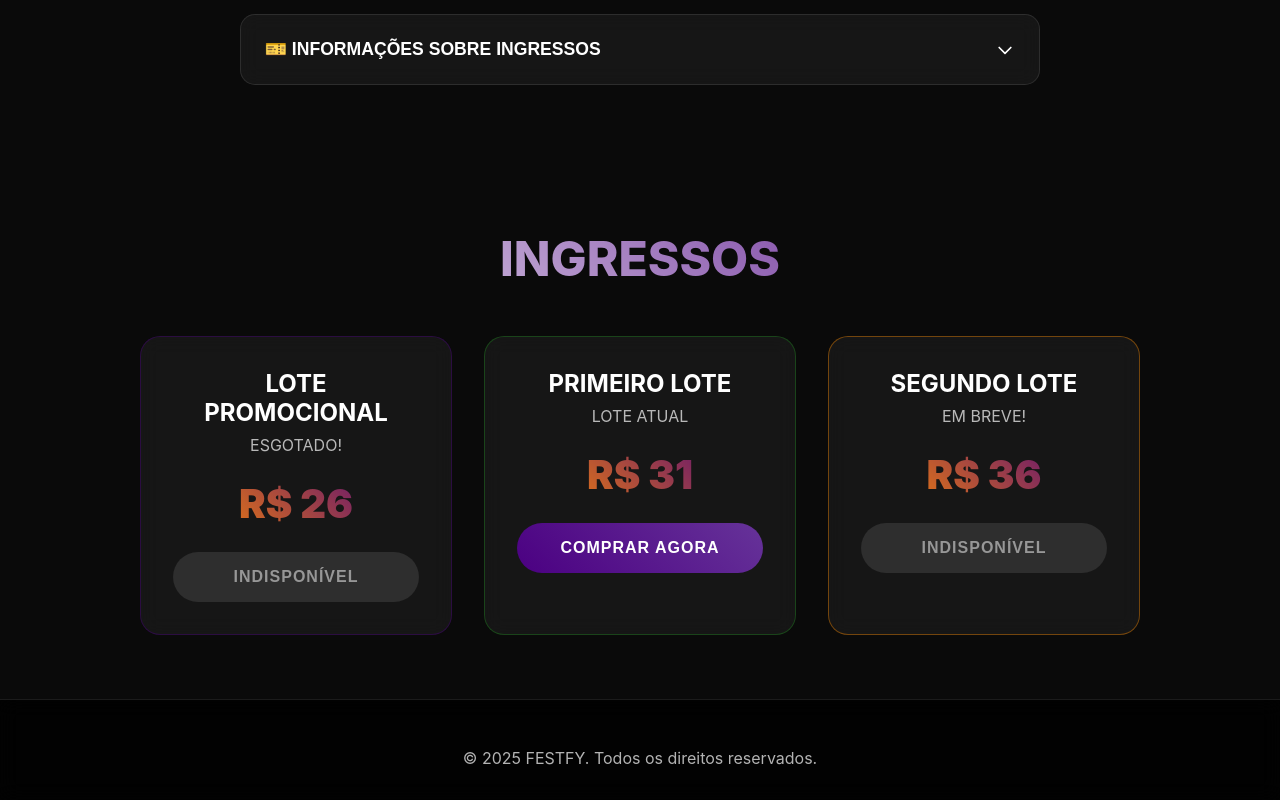
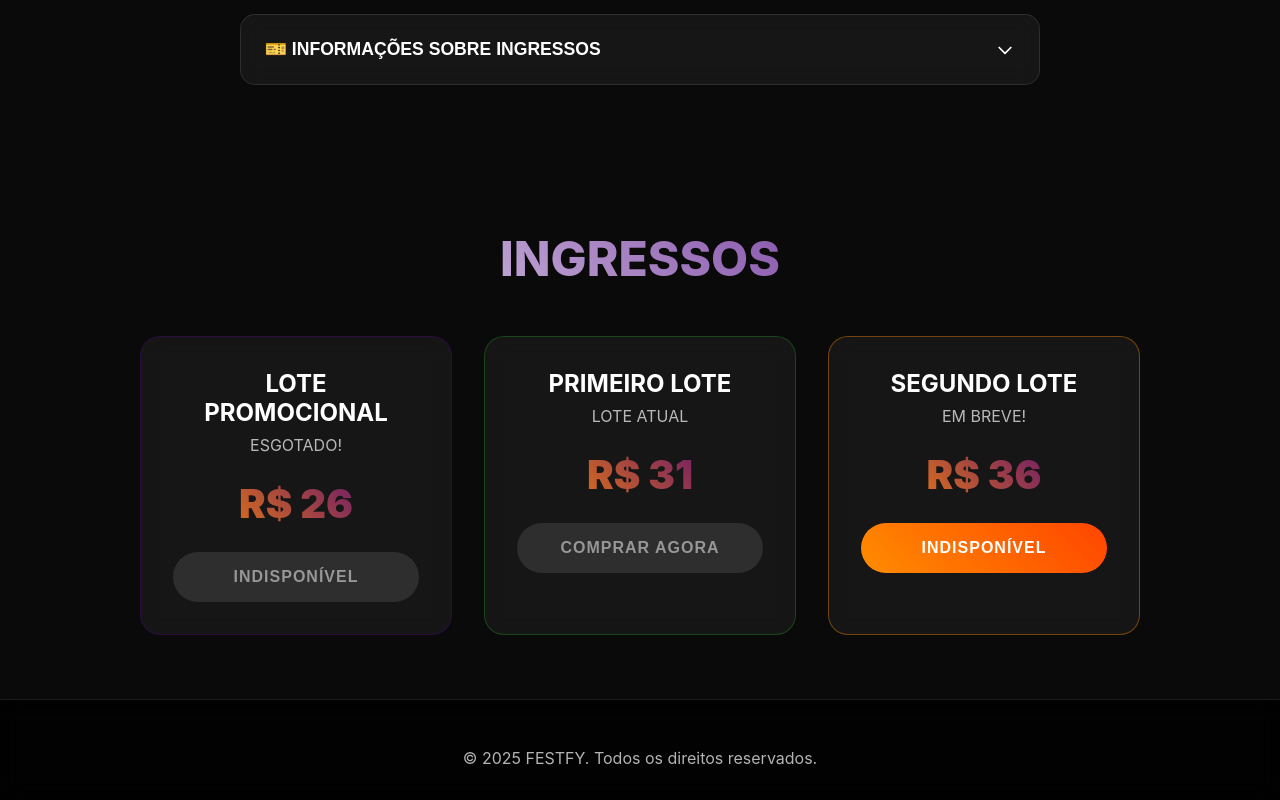
Before and after one commit to bren112/revivendo, a React (Vite) app: page / in a window 1280 px wide. Shown: the part 1655-2455 px from the top of the page. Built offline with nearby package versions, Linux system fonts and the light colour scheme; a web font is replaced by a local one.

Commit message:
troca lote

```diff
--- a/src/App.jsx
+++ b/src/App.jsx
@@ -508,10 +508,10 @@ function App() {
 
 
                 <button
-                  className={`ticket-button ${ticket.id === 2 ? ticket.color : "disabled"}`}
-                  disabled={ticket.id !== 2} // Desabilita os botões dos outros lotes
+                  className={`ticket-button ${ticket.id === 3 ? ticket.color : "disabled"}`}
+                  disabled={ticket.id !== 3} // Desabilita os botões dos outros lotes
                   onClick={() => {
-                    if (ticket.id === 2) {
+                    if (ticket.id === 3) {
                       window.location.href = "https://festfy.site/";
                     }
                   }}
```
